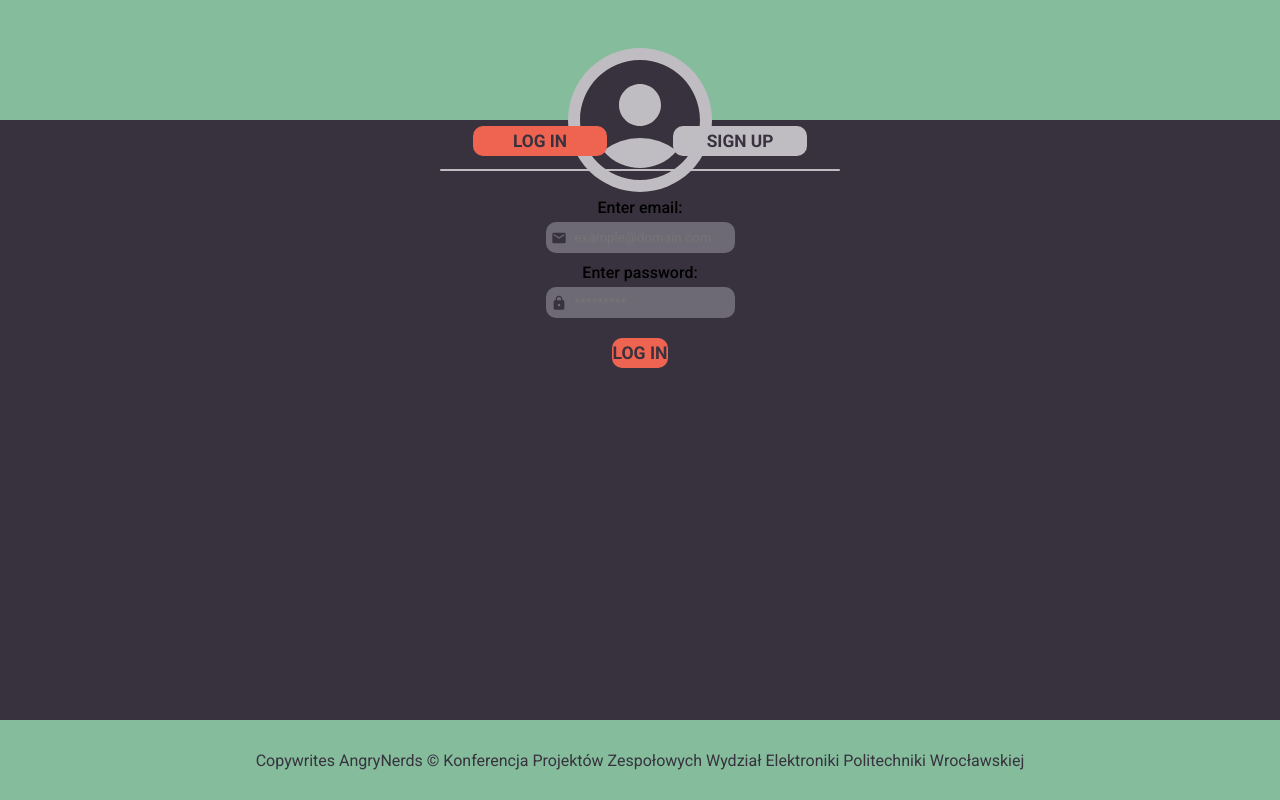
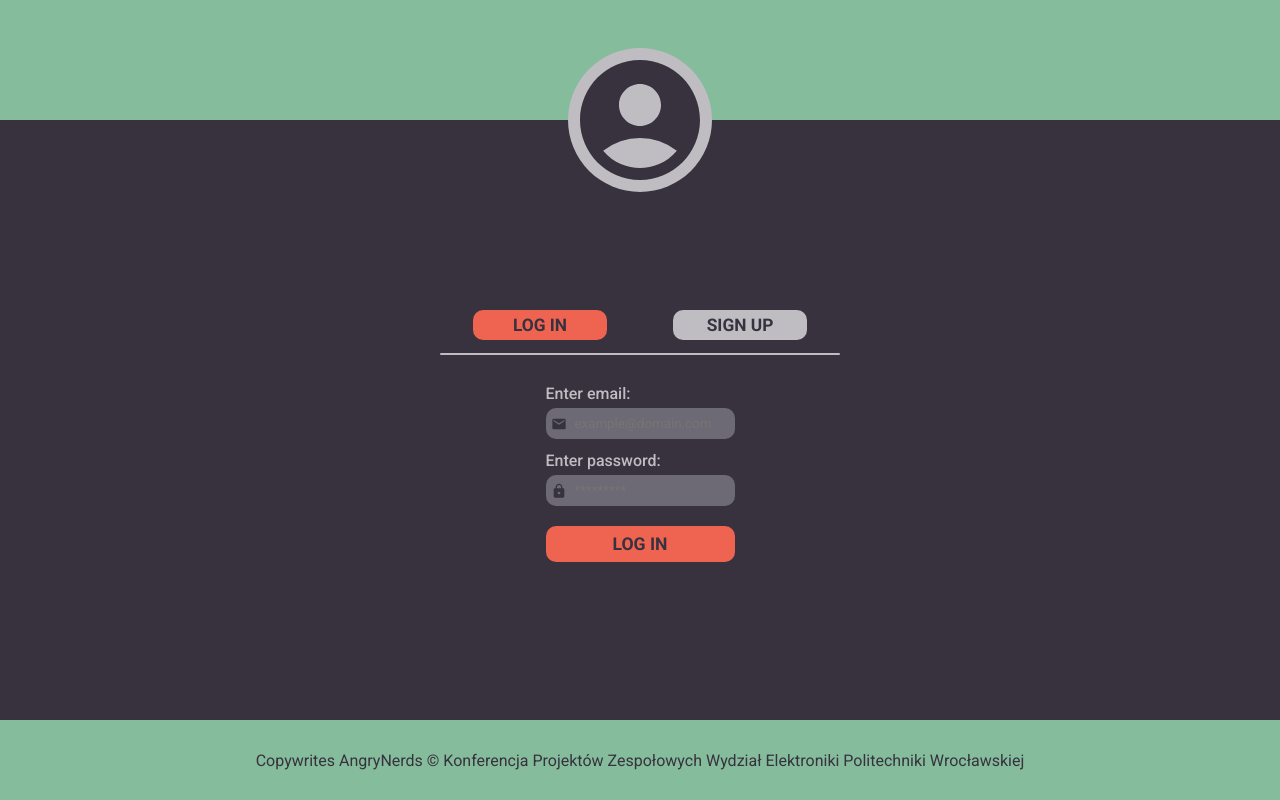
Before and after one commit to angrynerds-pl/kpz-contactless-restaurant-frontend, a React (Create React App) app: page /auth in a window 1280 px wide. Built offline with nearby package versions, Linux system fonts and the light colour scheme.

Commit message:
styles fix. doubled class names conflict resolved

```diff
--- a/src/components/AddRestaurant.js
+++ b/src/components/AddRestaurant.js
@@ -23,7 +23,7 @@ const AddRestaurant = () => {
     }
 
     return (
-        <section className="form">
+        <section className="add-form">
             <h1>Dodaj nową restaurację</h1>
             <NewRestaurantForm onAddMeetup={addRestaurantHandler} />
         </section>
--- a/src/components/AuthPage.js
+++ b/src/components/AuthPage.js
@@ -30,7 +30,7 @@ const AuthPage =() => {
             <button className={activeTab === `${url}` ? 'links__btn links__btn--active': 'links__btn'}><Link className='anchor' to={`${url}`}>Log in</Link></button>
             <button className={activeTab === `${url}/register` ? 'links__btn links__btn--active': 'links__btn'}><Link className='anchor' to={`${url}/register`}>Sign Up</Link></button>
           </section>
-          <section>
+          <section className='form-section'>
             <Switch>
               <Route path={`${url}/register`} component={RegisterForm}/>
               <Route path={`${url}/login`}>
--- a/src/styles/forms.scss
+++ b/src/styles/forms.scss
@@ -65,7 +65,6 @@
   &__btn {
     margin-top: 20px;
     background-color: $details-first;
-    height: 30px;
     border: none;
     border-radius: 10px;
     color: $font-scnd;
@@ -74,6 +73,7 @@
     font-size: 1.1rem;
     text-transform: uppercase;
     transition: box-shadow 0.3s ease-in-out;
+    padding: 8px 20px;
     &:hover {
       box-shadow: 0px 0px 5px $details-third;
     }
--- a/src/styles/login-signup-view.scss
+++ b/src/styles/login-signup-view.scss
@@ -9,7 +9,7 @@
   display: flex;
   flex-flow: column nowrap;
   align-items: center;
-  justify-content: flex-start;
+  justify-content: space-between;
   background-color: $bg-primary;
   height: 100%;
 }
--- a/src/styles/new-restaurant-form.scss
+++ b/src/styles/new-restaurant-form.scss
@@ -1,6 +1,6 @@
-@import "./abstracts/colors.scss";
+@import './abstracts/colors.scss';
 
-.form {
+.add-form {
   background-color: $bg-primary;
   height: calc(100vh - 10vh - 162px);
   display: flex;
@@ -25,7 +25,7 @@
     text-align: center;
     font-size: 16px;
     font-weight: bold;
-    input[type="text"] {
+    input[type='text'] {
       margin-top: 2px;
       border: none;
       background-color: white;
```
